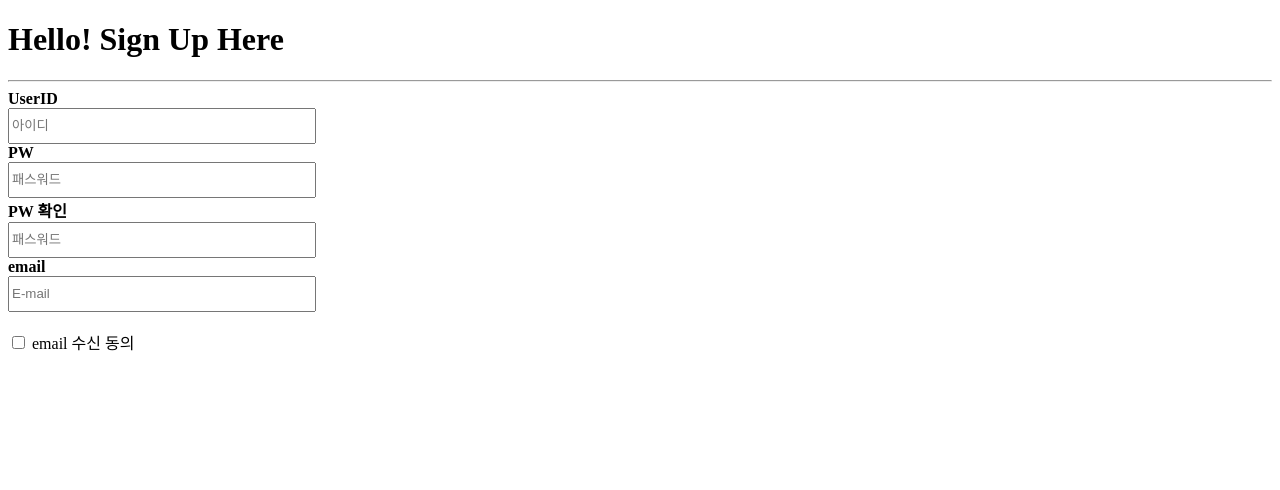
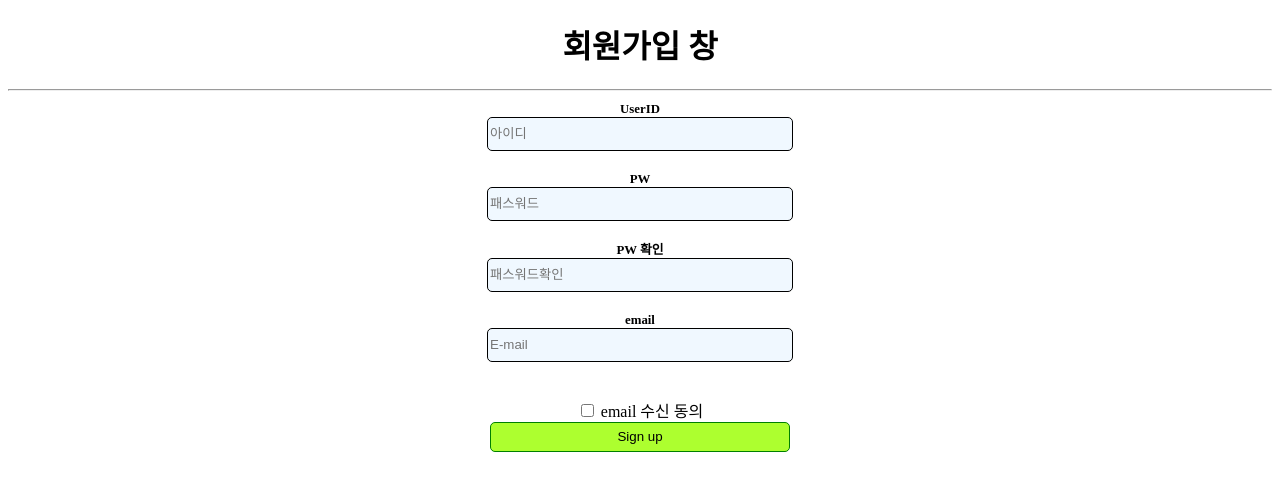
Before and after one commit to KwonSeongMin1/Study_HTML, a plain HTML site: page html/signup.html in a window 1280 px wide. Drawn offline with Linux system fonts and the light colour scheme; files that its build step writes are made by us from their sources; files whose address does not match are found by name.

Commit message:
Update0330

```diff
--- a/css/signup.css
+++ b/css/signup.css
@@ -1,4 +1,25 @@
 .text{
-    width:300px;
-    height:30px;
+    background-color:aliceblue;
+    border: 1px solid black;
+    border-radius: 5px;
+    height: 30px;
+    width: 300px;
 }
+.name{
+    font-size: 80%;
+    position: relative;
+}
+.sign_up{
+    width: 300px;
+    height: 30px;
+    background: greenyellow;
+    border: 1px solid green;
+    border-radius: 5px;
+    transition: 0.25s;
+}
+.sign_up:active{
+    background: green;
+}
+div{
+    text-align: center;
+}
--- a/html/signup.html
+++ b/html/signup.html
@@ -5,16 +5,29 @@
         <link rel="stylesheet" href="/Users/gwonseongmin/Desktop/Study_HTML/css/signup.css">
     </head>
     <body>
-        <h1>Hello! Sign Up Here</h1>
+        <h1 align="center">회원가입 창</h1>
         <hr>
-        <b>UserID</b><br>
-        <input class="text" type="text" name="UserID" placeholder="아이디"><br>
-        <b>PW</b><br>
-        <input class="text" type="password" name="PW" placeholder="패스워드"><br>
-        <b>PW 확인</b><br>
-        <input class="text" type="password" name="PW" placeholder="패스워드"><br>
-        <b>email</b><br>
-        <input class="text" type="email" name="email" placeholder="E-mail"><br><br>
-        <input type="checkbox"> email 수신 동의
+        <div>
+            <b class="name">UserID</b><br>
+            <input class="text" type="text" name="UserID" placeholder="아이디"><br><br>
+        </div>
+        <div>
+            <b class="name">PW</b><br>
+            <input class="text" type="password" name="PW" placeholder="패스워드"><br><br>
+        </div>
+        <div>
+            <b class="name">PW 확인</b><br>
+            <input class="text" type="password" name="PW" placeholder="패스워드확인"><br><br>
+        </div>
+        <div>
+            <b class="name">email</b><br>
+            <input class="text" type="email" name="email" placeholder="E-mail"><br><br><br>
+        </div>
+        <div>
+            <input type="checkbox"> email 수신 동의
+        </div>
+        <div>
+            <button class="sign_up" type="button">Sign up</button>
+        </div>
     </body>
 </html>
```
